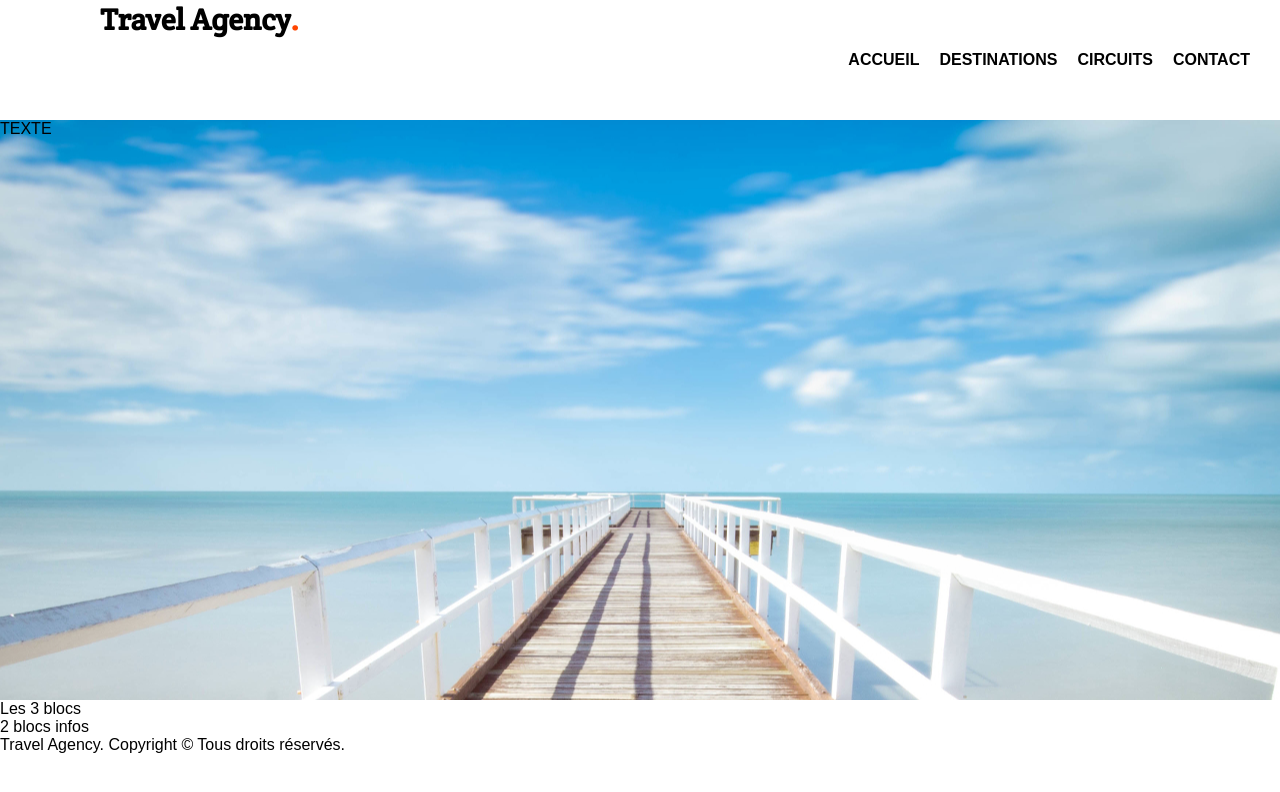
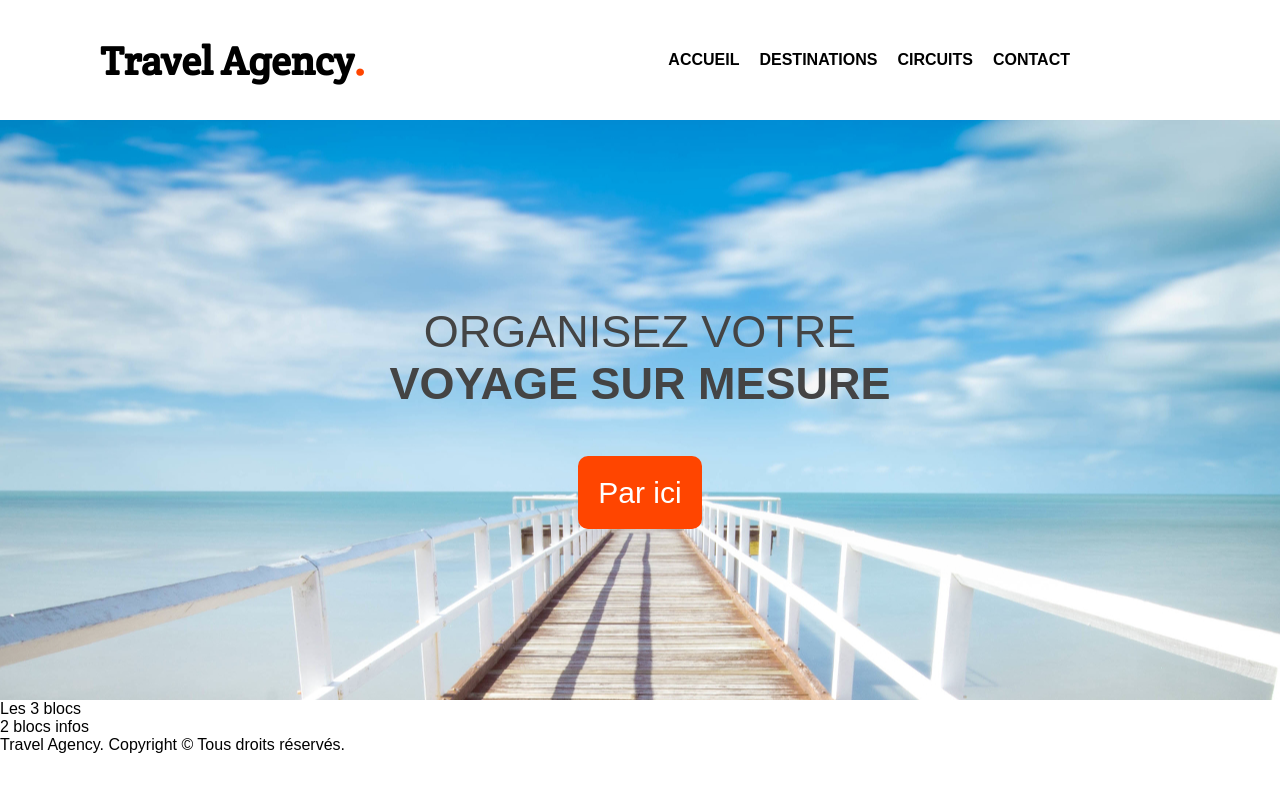
Before and after one commit to dabadieng/HTML, a plain HTML site: page b - exemples/td_maquettage/index.html in a window 1280 px wide. Drawn offline with Linux system fonts and the light colour scheme.

Commit message:
css grande image

```diff
--- a/b - exemples/td_maquettage/index.html
+++ b/b - exemples/td_maquettage/index.html
@@ -10,9 +10,7 @@
 
 <body>
     <header>
-        <div>
-            <h1 id="titre">Travel Agency<span class="orange">.</span></h1>
-        </div>
+        <h1 id="titre">Travel Agency<span class="orange">.</span></h1>
         <nav>
             <li><a href="">ACCUEIL</a></li>
             <li><a href="">DESTINATIONS</a></li>
@@ -22,7 +20,13 @@
     </header>
 
     <section id="grande-image">
-        TEXTE
+        <div>
+            ORGANISEZ VOTRE<br>
+            <strong>VOYAGE SUR MESURE</strong>
+            <br>
+            <br>
+            <a href="">Par ici</a>
+        </div>
     </section>
 
     <section id="choix">
--- a/b - exemples/td_maquettage/styles.css
+++ b/b - exemples/td_maquettage/styles.css
@@ -12,17 +12,15 @@ header {
 
 #titre {
     font-family: 'Crete Round';
-    font-size: 30px;
+    font-size: 40px;
     font-weight: bold;
     margin:auto 100px;
-    display:flex;
 }
 
 header > nav {
     display:flex;
-    margin:auto 20px auto 0px;
+    margin:auto 200px auto 0px;
 }
-
 
 header > nav > li {
     list-style-type: none;
@@ -44,6 +42,23 @@ header > nav > li > a:visited {
 }
 
 #grande-image {
+    display:flex;
     height:580px;
     background: url('24.3 main.jpg.jpg') center;
+    text-align: center;
 }
+
+#grande-image > div {
+    margin:auto;
+    font-size:45px;
+    color:#444;
+}
+
+#grande-image > div > a {
+    font-size:30px;
+    color:#FFF;
+    background-color: orangered;
+    padding:20px;
+    border-radius: 10px;
+    text-decoration: none;
+}
```
